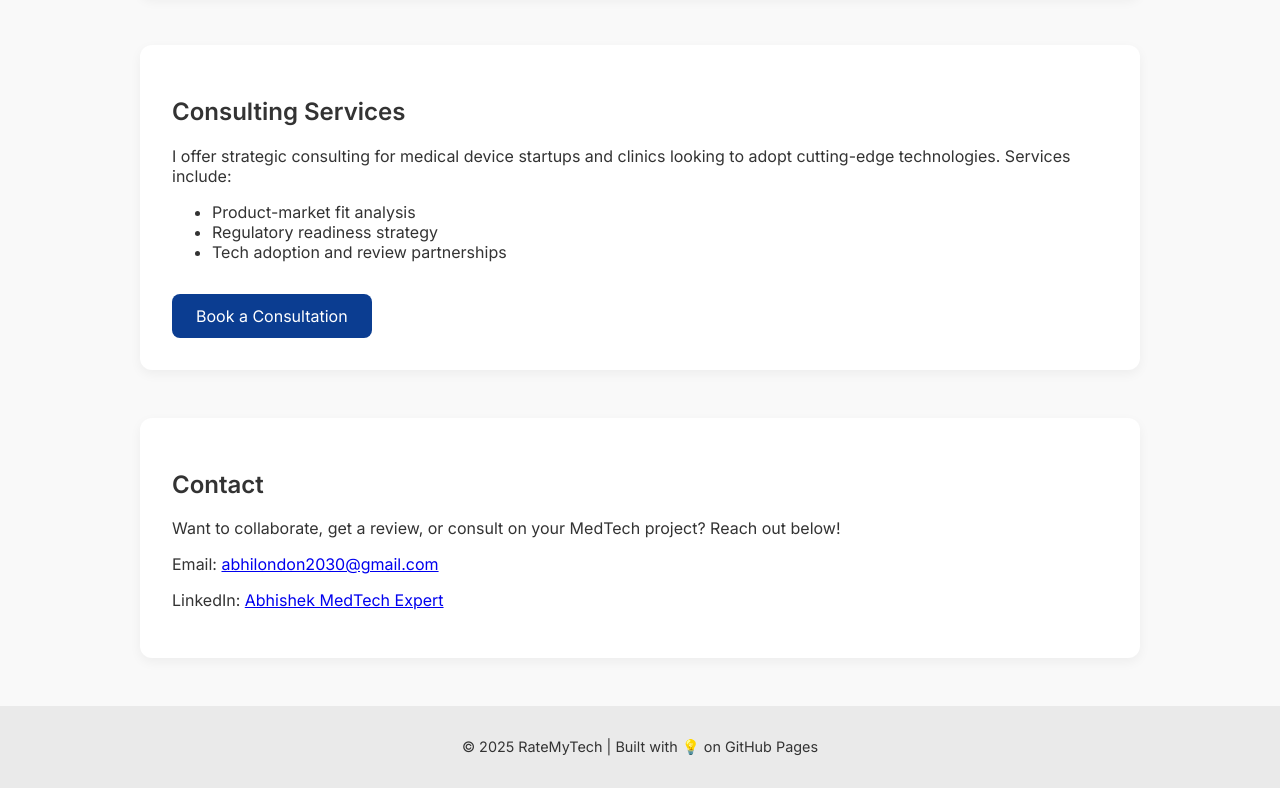
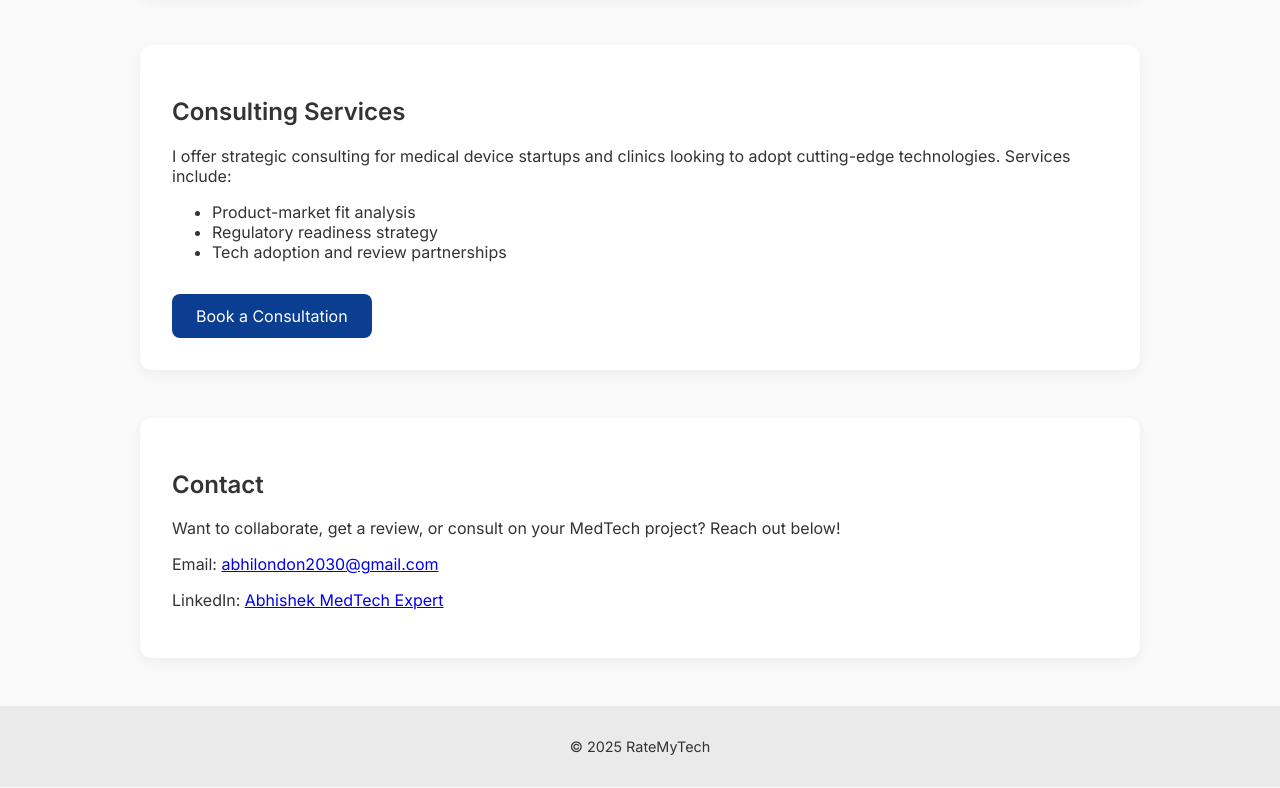
Before and after one commit to xrayvision15/RMT, a plain HTML site: page index.html in a window 1280 px wide. Shown: the part 782-1570 px from the top of the page. Drawn offline with Linux system fonts and the light colour scheme.

Commit message:
Update index.html

```diff
--- a/index.html
+++ b/index.html
@@ -130,7 +130,7 @@
   </div>
 
   <footer>
-    &copy; 2025 RateMyTech | Built with 💡 on GitHub Pages
+    &copy; 2025 RateMyTech
   </footer>
 
 </body>
```
